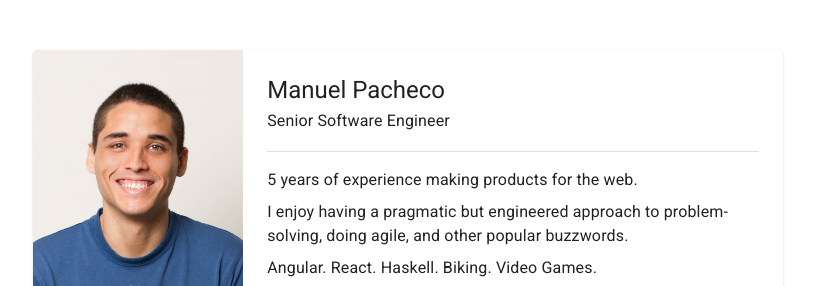
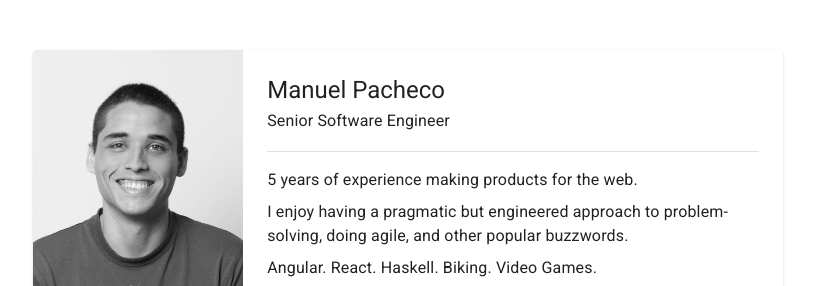
Before and after one commit to ShadowManu/website, a Gatsby site: page / in a window 1280 px wide. Shown: the part 191-477 px from the top of the page, without its empty margins (232-1047 px from the left). Built offline with nearby package versions, Linux system fonts and the light colour scheme; Gatsby itself is replaced by a stand-in of ours.

Commit message:
add grayscale to portrait with hover transition

```diff
--- a/src/pages/index.tsx
+++ b/src/pages/index.tsx
@@ -60,9 +60,14 @@ const useStyles = makeStyles(theme => ({
   },
   portrait: {
     width: "300px",
+    filter: "grayscale(100%)",
+    transition: "filter 300ms ease",
     [theme.breakpoints.only("xs")]: {
       width: "100%",
       height: "60vh",
+    },
+    "&:hover": {
+      filter: "none",
     },
   },
   content: {
```
